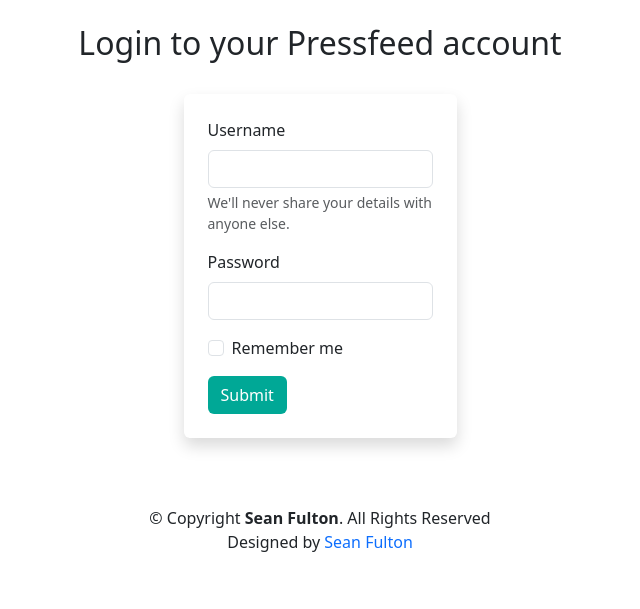
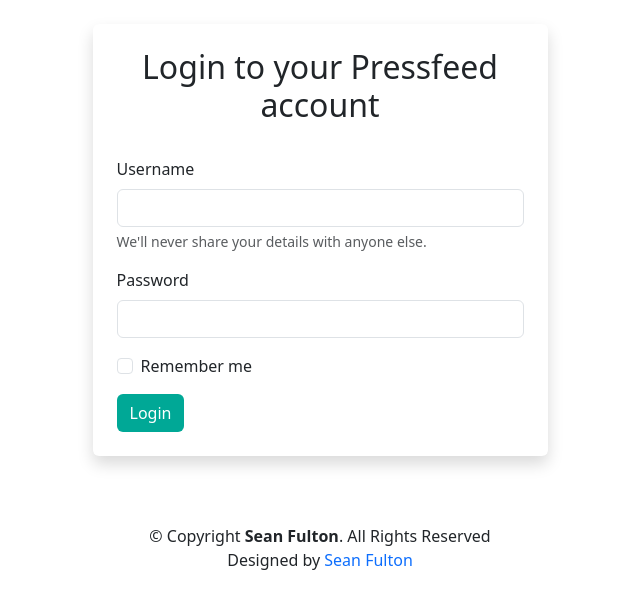
Before and after one commit to sean-fulton/Pressfeed, a Django app: page /login/ in a window 1280 px wide. Shown: the part 56-665 px from the top of the page, without its empty margins (320-960 px from the left). Run offline with Django 4.2, Linux system fonts and the light colour scheme.

Commit message:
update login and register template styling

```diff
--- a/pressfeed/authentication/templates/accounts/login.html
+++ b/pressfeed/authentication/templates/accounts/login.html
@@ -1,11 +1,10 @@
 {% extends 'base.html' %}
 
 {% block content %}
-<h2 id="login-header">Login to your Pressfeed account</h2>
-
-<br/>
 <div class="d-flex justify-content-center">
-    <div class="col-sm-3 shadow p-4 mb-5 bg-body rounded" id="login-form">
+    <div class="col-lg-5 shadow p-4 mb-5 bg-body rounded" id="login-form">
+        <h2 id="login-header">Login to your Pressfeed account</h2>
+        <br/>
         <form action="" method="POST">
             {% csrf_token %}
             <div class="mb-3">
@@ -21,7 +20,7 @@
                 <input type="checkbox" class="form-check-input" name="">
                 <label class="form-check-label" for="exampleCheck1">Remember me</label>
             </div>
-            <input type="submit" value="Submit" class="btn">
+            <input type="submit" value="Login" class="btn">
         </form>
     </div>
 </div>
--- a/pressfeed/authentication/templates/accounts/register.html
+++ b/pressfeed/authentication/templates/accounts/register.html
@@ -27,7 +27,7 @@
             {{ form.password2 }}
             <br/>
 
-            <input type="submit" value="Submit" class="btn">
+            <input type="submit" value="Register" class="btn">
         </form>
     </div>
 </div>
```
